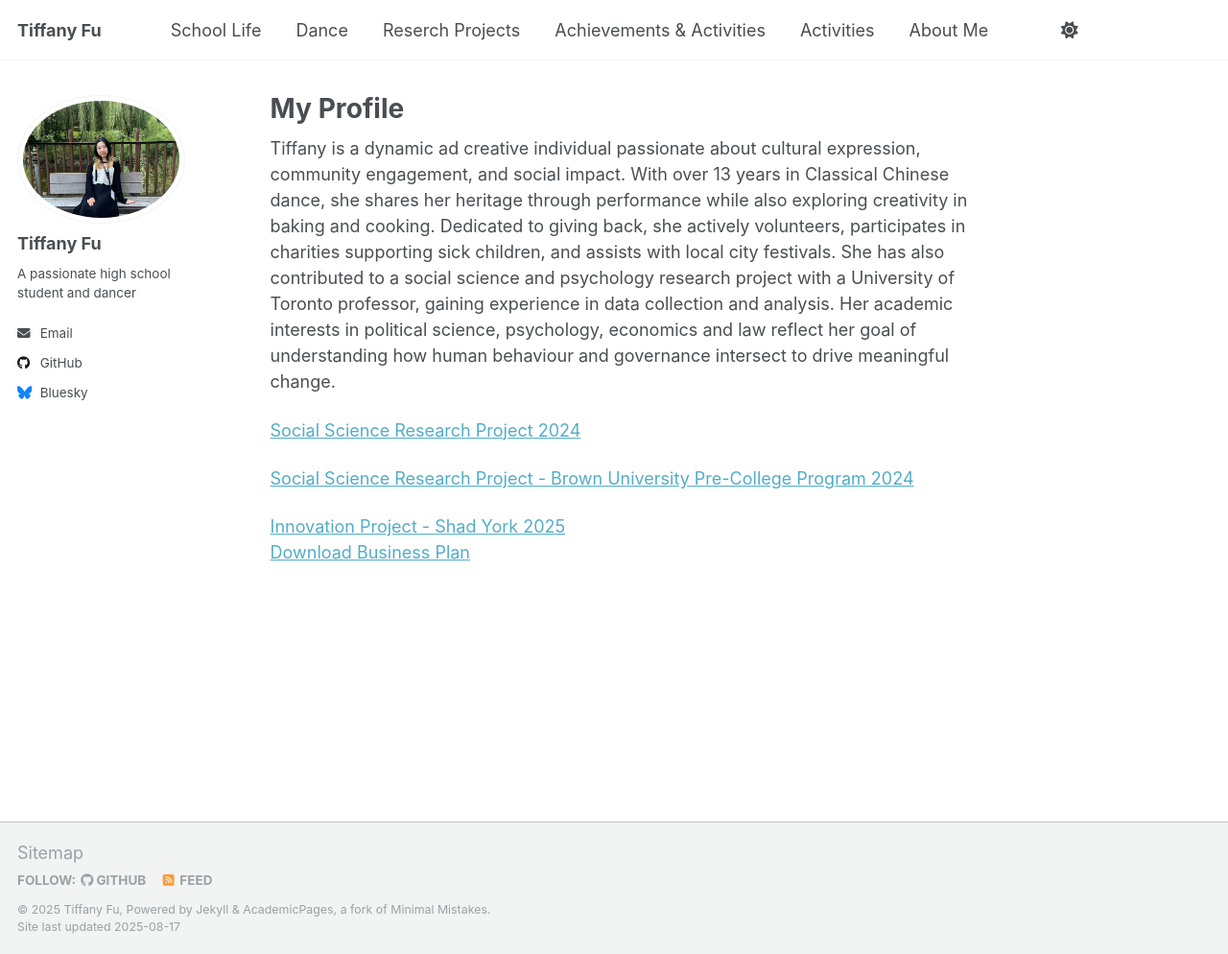
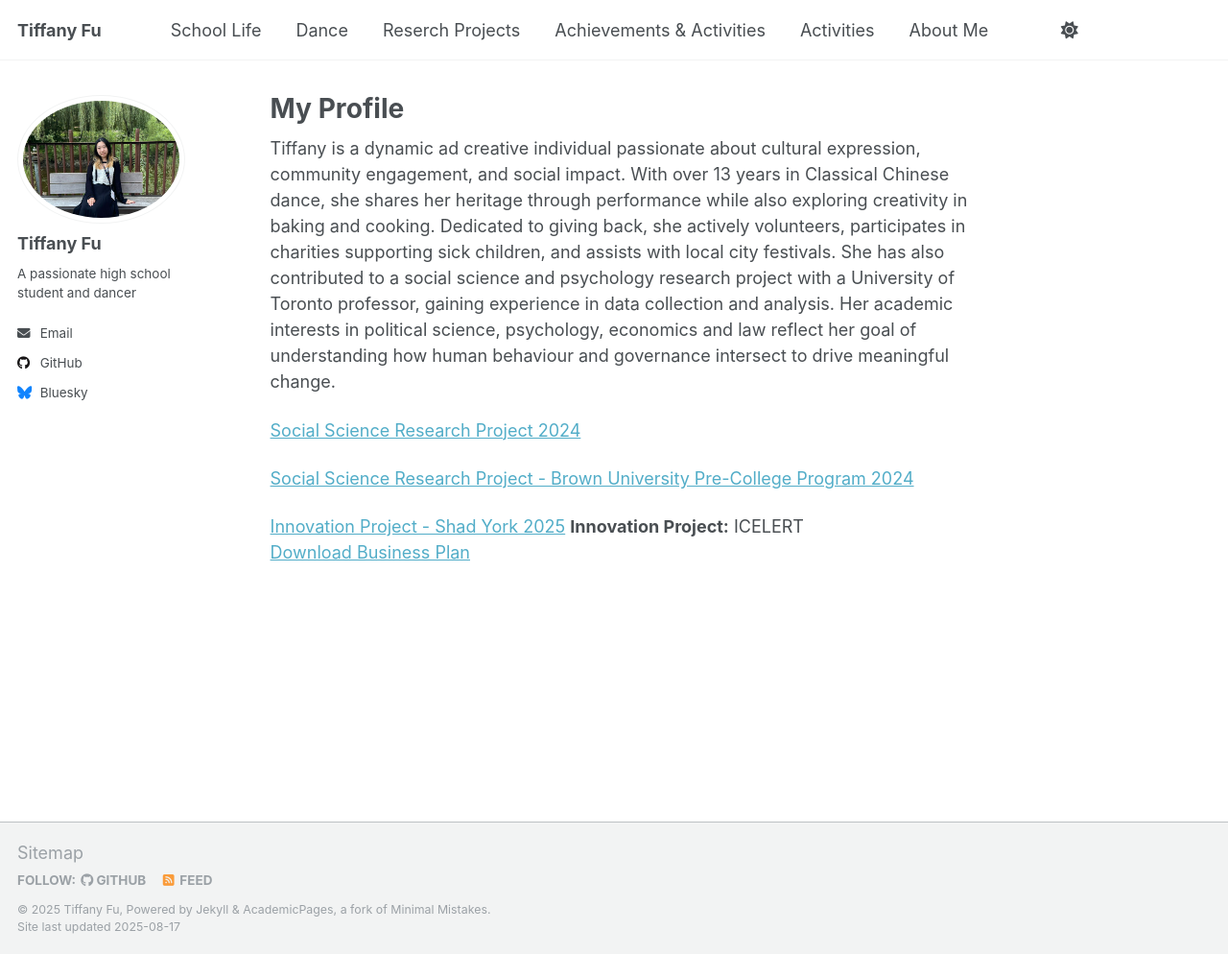
Before and after one commit to TiffanyJTFu/TiffanyFu, a Jekyll site: the page built from _pages/about.md, in a window 1280 px wide and 994 px high. Shown: the whole window at 96% size. Built offline with Jekyll 4.4.1, drawn with Linux system fonts in a browser that asks for light colours; a script that is not in the unit is left out.

Commit message:
Update about.md

```diff
--- a/_pages/about.md
+++ b/_pages/about.md
@@ -14,4 +14,5 @@ Tiffany is a dynamic ad creative individual passionate about cultural expression
 <a href="https://tiffanyjtfu.github.io/TiffanyFu/teaching/SocialScienceResearchProject-1" target='_blank'>Social Science Research Project - Brown University Pre-College Program 2024</a>
 
 <a href="https://tiffanyjtfu.github.io/TiffanyFu/teaching/InnovationProject" target='_blank'>Innovation Project - Shad York 2025</a>
+**Innovation Project:** ICELERT
 <br><a href="[path/to/BusinessPlan.pdf](https://tiffanyjtfu.github.io/TiffanyFu/files/ICELERT%20-%20Business%20Plan.pdf)" target="_blank" rel="noopener noreferrer">Download Business Plan</a>
```
